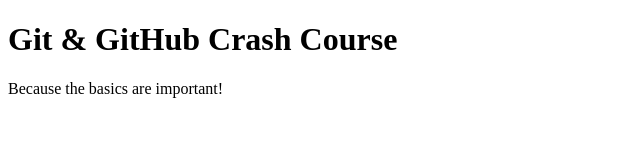
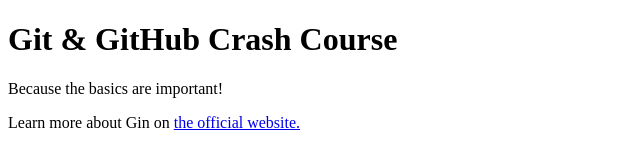
Before and after one commit to tomkedem/github-crash-course, a plain HTML site: page index.html in a window 1280 px wide. Shown: the whole page, without its empty margins (0-640 px from the left). Drawn offline with Linux system fonts and the light colour scheme.

Commit message:
Added link to Git docs.

```diff
--- a/index.html
+++ b/index.html
@@ -9,5 +9,6 @@
   <body>
     <h1>Git & GitHub Crash Course</h1>
     <p>Because the basics are important!</p>
+    <p>Learn more about Gin on <a href="https://git-scm.com/book/en/v2">the official website.</a></p>
   </body>
 </html>
```
